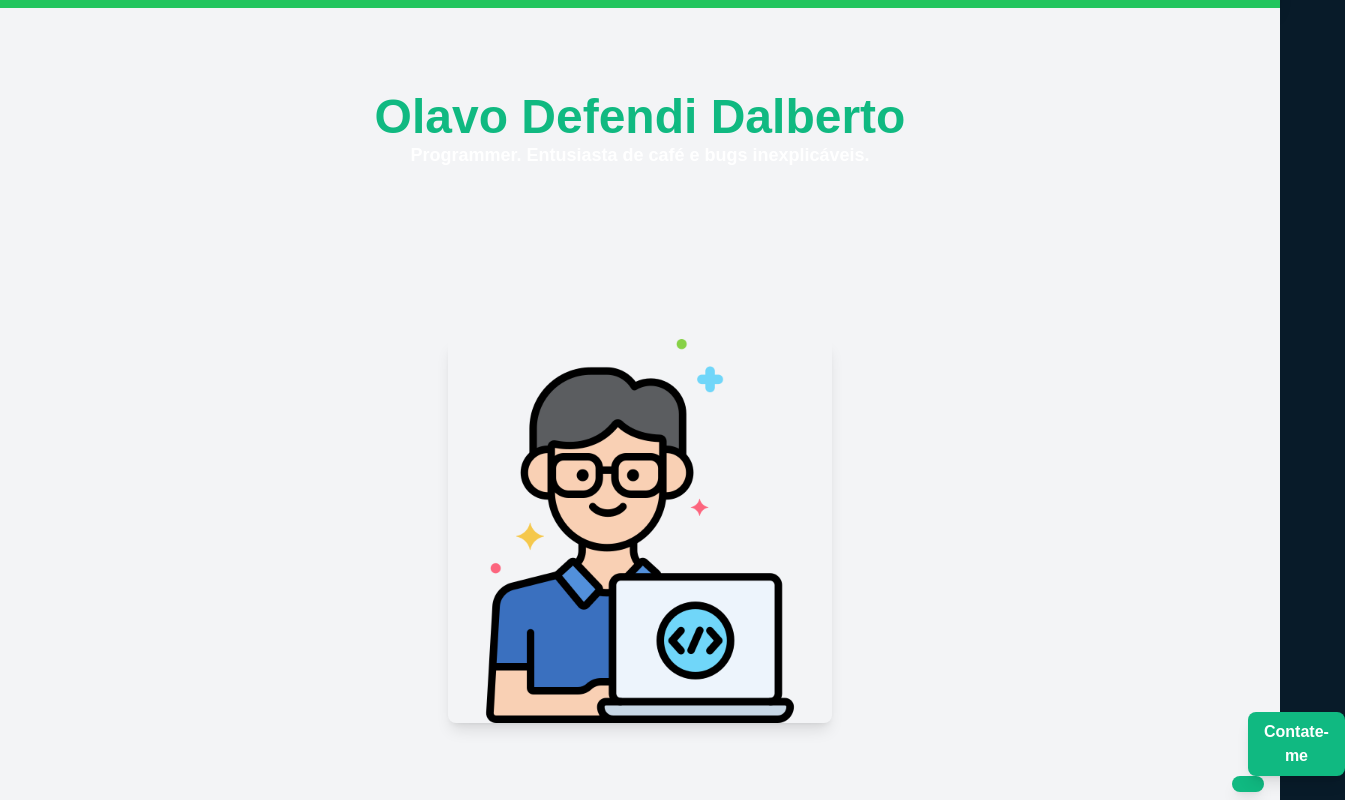
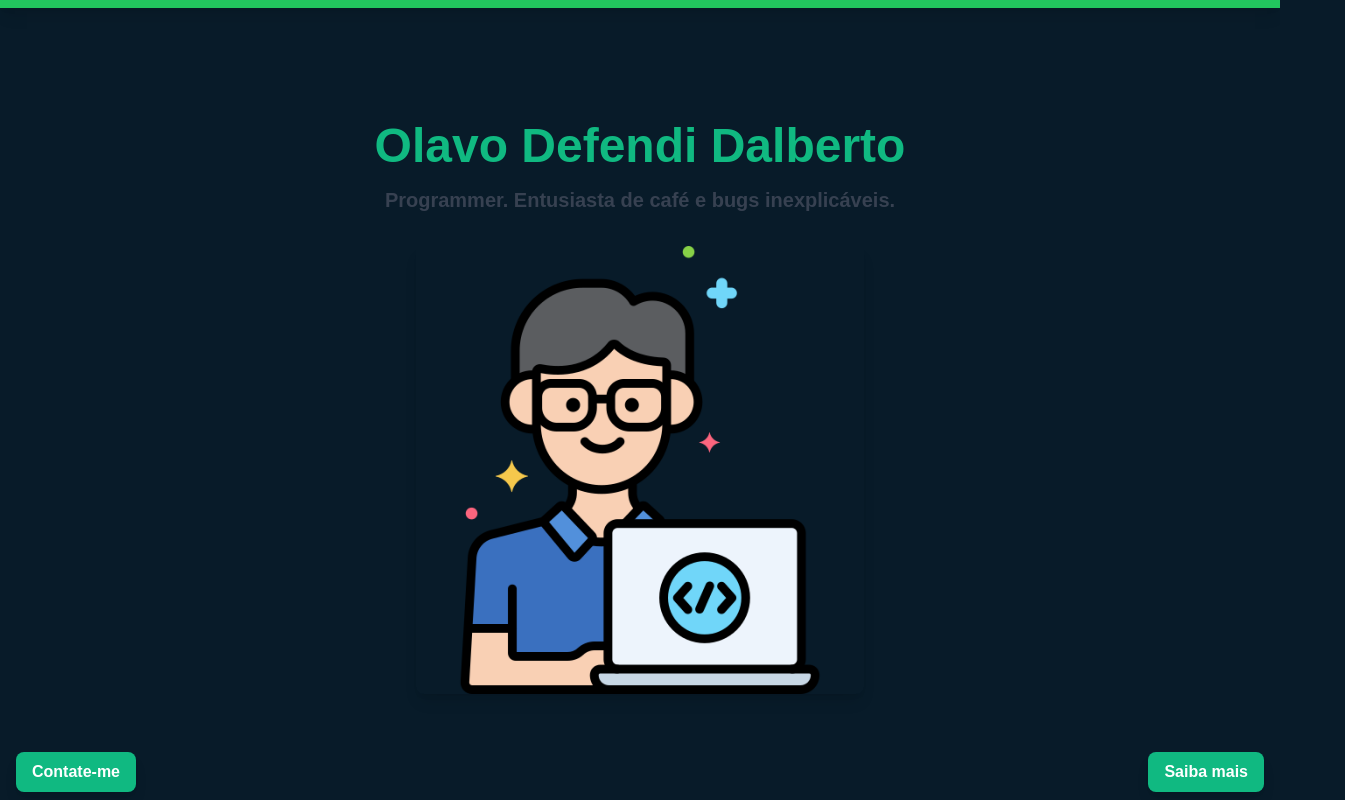
Before and after one commit to olavodd42/meu-portfolio, a React (Create React App) app: page / in a window 1280 px wide. Shown: the part 100-900 px from the top of the page, 1345 px wide, since content can reach past the window. Built offline with nearby package versions, Linux system fonts and the light colour scheme.

Commit message:
corrige layout

```diff
--- a/src/components/Hero.js
+++ b/src/components/Hero.js
@@ -3,25 +3,40 @@ import Image from './programmer.png'; // Certifique-se de ajustar o caminho da i
 
 export default function Hero() {
     return (
-        <section className="relative flex flex-col items-center justify-center min-h-screen bg-gray-100">
-            <div className="flex-1 flex flex-col items-center justify-center">
-                <div className="text-center">
-                    <h1 className="text-5xl font-bold text-emerald-500">
-                        Olavo Defendi Dalberto
-                    </h1>
-                </div>
-                <p className="text-center text-lg font-bold">
+        <section className="relative flex flex-col items-center justify-center min-h-screen px-4">
+            {/* Texto central */}
+            <div className="text-center flex flex-col items-center justify-center space-y-4">
+                <h1 className="text-4xl sm:text-5xl font-bold text-emerald-500">
+                    Olavo Defendi Dalberto
+                </h1>
+                <p className="text-lg sm:text-xl font-semibold text-gray-700">
                     Programmer. Entusiasta de café e bugs inexplicáveis.
                 </p>
             </div>
-            <div className="flex-1 flex justify-center items-center">
-                <img src={Image} alt="Programmer" className="w-3/4 h-auto bg-cover rounded-lg shadow-lg"/>
+
+            {/* Imagem */}
+            <div className="w-full max-w-md mt-8">
+                <img
+                    src={Image}
+                    alt="Programmer"
+                    className="w-full h-auto rounded-lg shadow-lg object-cover"
+                />
             </div>
-            <a href='wa.me/+5555999684802' target='_blank' rel='noopener noreferrer' className='absolute bottom-0 right-0 mb-4 mr-4 bg-emerald-500 text-white font-bold py-2 px-4 rounded-lg shadow-lg'>
-            <button className="absolute bottom-0 left-0 mb-4 ml-4 bg-emerald-500 text-white font-bold py-2 px-4 rounded-lg shadow-lg">
-                Contate-me
-            </button>
-            </a>
+
+            {/* Botões de ação */}
+            <div className="absolute bottom-4 flex justify-between w-full px-4">
+                <a
+                    href="https://wa.me/+5555999684802"
+                    target="_blank"
+                    rel="noopener noreferrer"
+                    className="bg-emerald-500 text-white font-bold py-2 px-4 rounded-lg shadow-lg hover:bg-emerald-600 transition">
+                    Contate-me
+                </a>
+                <button
+                    className="bg-emerald-500 text-white font-bold py-2 px-4 rounded-lg shadow-lg hover:bg-emerald-600 transition">
+                    Saiba mais
+                </button>
+            </div>
         </section>
     );
 }
```
